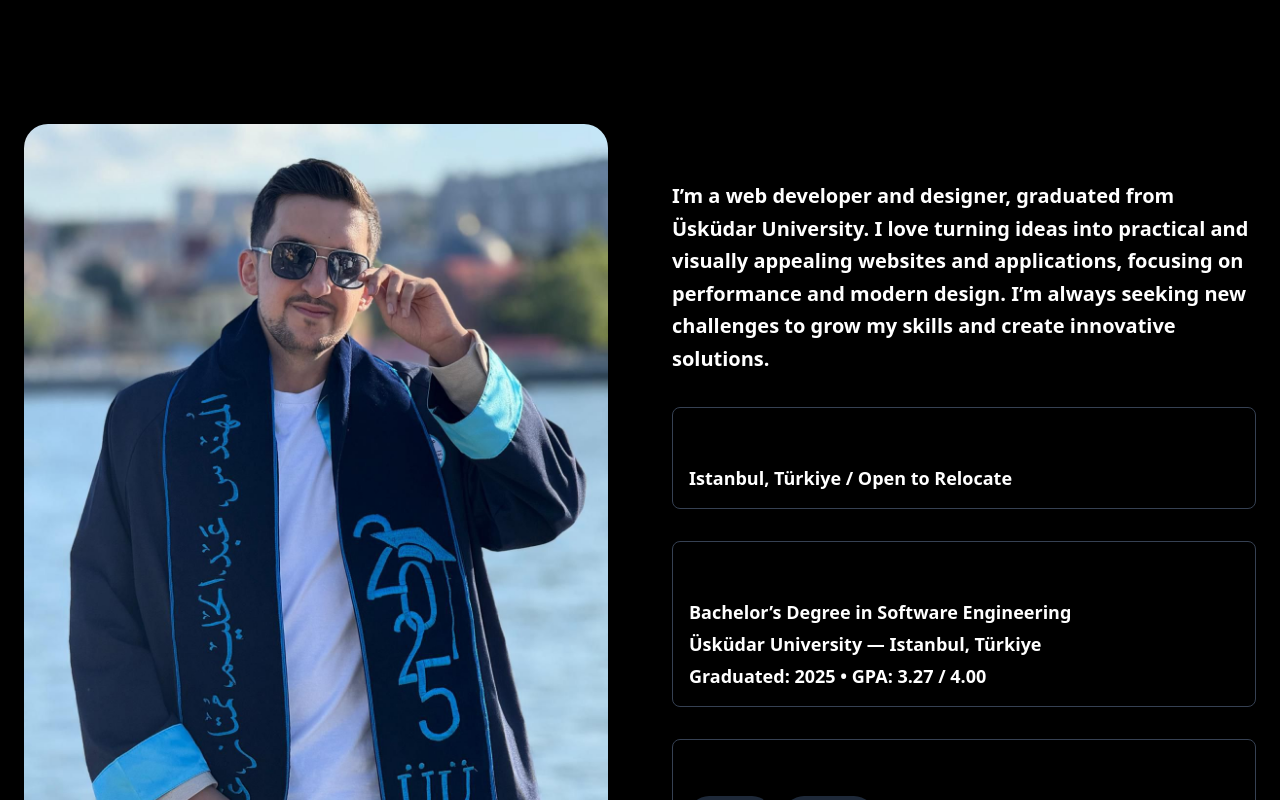
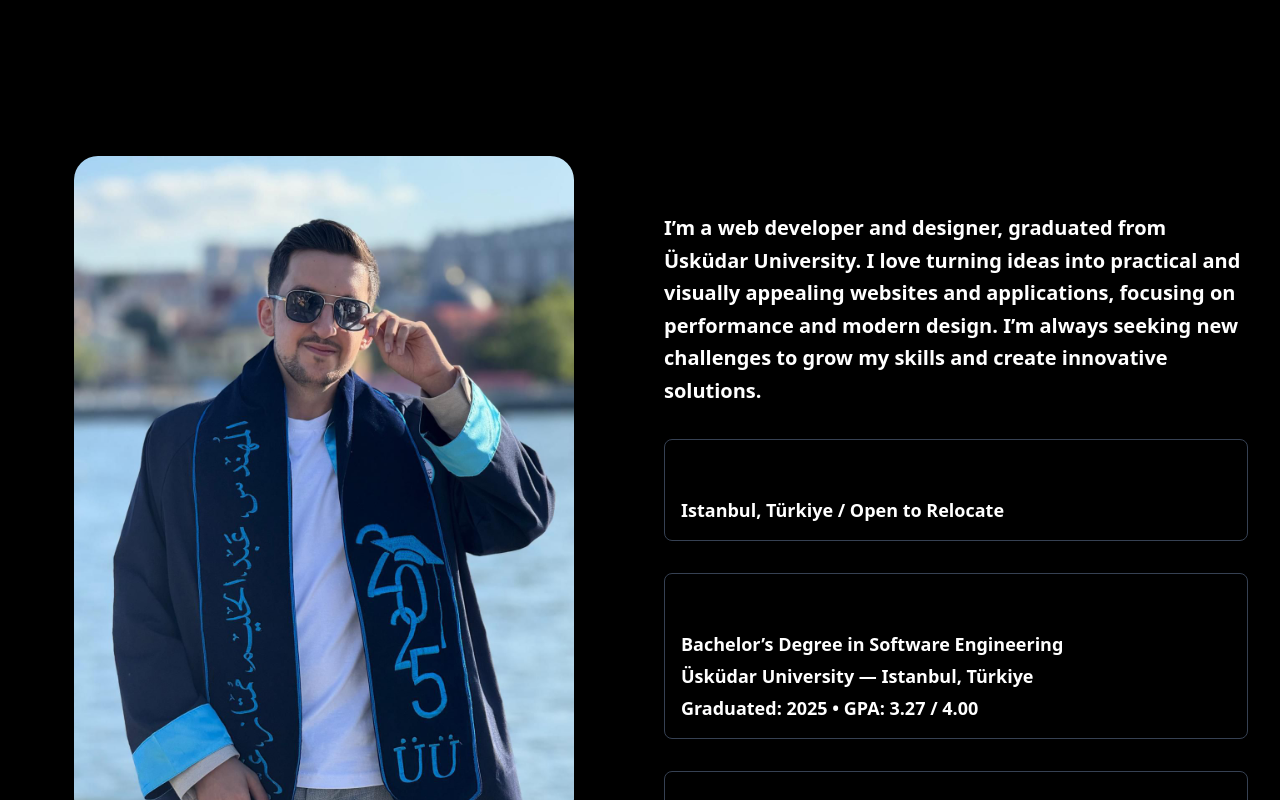
Before and after one commit to Abdulhalimg2002/Protfilo, a React (Vite) app: page / in a window 1280 px wide. Shown: the part 740-1540 px from the top of the page. Built offline with nearby package versions, Linux system fonts and the light colour scheme.

Commit message:
make some chage

```diff
--- a/src/components/About/index.tsx
+++ b/src/components/About/index.tsx
@@ -8,20 +8,32 @@ const Index = () => {
 
     <div
   id="About"
-  className="mx-auto max-w-screen-xl grid grid-cols-1 md:grid-cols-2 items-start gap-6 sm:gap-10 md:gap-16 px-4 sm:px-6"
+  className="mx-auto max-w-screen-xl grid grid-cols-1 md:grid-cols-2 items-start gap-6 sm:gap-8 md:gap-12 px-4 sm:px-5 lg:px-8 py-8"
 >
   {/* الصورة */}
   <AnimatedSection direction="left" stagger={0.2}>
-    <Imag
-      src="/d.png.jpg"
-      alt="Profile"
-      className="w-full h-auto max-h-[300px] sm:max-h-[400px] md:max-h-[600px] lg:max-h-[700px] object-cover object-center rounded-3xl shadow-lg"
-    />
+    <div className="flex justify-center items-center w-full">
+      <Imag
+        src="/d.png.jpg"
+        alt="Profile"
+        className="
+          w-full
+          max-w-[280px] sm:max-w-[350px] md:max-w-[400px] lg:max-w-[500px]
+          h-auto
+          max-h-[350px] sm:max-h-[400px] md:max-h-[600px] lg:max-h-[700px]
+          object-cover
+          object-center
+          rounded-3xl
+          shadow-lg
+          transition-all duration-300
+        "
+      />
+    </div>
   </AnimatedSection>
 
   {/* النصوص */}
   <AnimatedSection direction="right" stagger={0.2}>
-    <div className="flex flex-col justify-center text-center md:text-left space-y-4 sm:space-y-6 md:space-y-8">
+    <div className="flex flex-col justify-center text-center md:text-left space-y-4 sm:space-y-5 md:space-y-6 lg:space-y-8">
 
       {/* About */}
       <div>
@@ -68,13 +80,14 @@ const Index = () => {
       </div>
 
       {/* Skills */}
-      {/* يمكنك إضافة قسم المهارات بنفس النمط */}
+      {/* Add your skills section here if needed */}
 
     </div>
   </AnimatedSection>
 </div>
 
 
+
   )
 }
 
--- a/src/components/Navbar/index.tsx
+++ b/src/components/Navbar/index.tsx
@@ -45,7 +45,7 @@ const Index = ({ Navbarlinks }: IPropes) => {
             <Links
               key={Nav.id}
               href={`#${Nav.id}`}
-              className={`px-3 py-2 text-black dark:text-white hover:text-[#3396D3] transition ${
+              className={`px-3 py-2 text-white hover:text-[#3396D3] transition ${
                 activeSection === Nav.id ? "text-[#3396D3] font-semibold" : ""
               }`}
               text={Nav.name}
```
